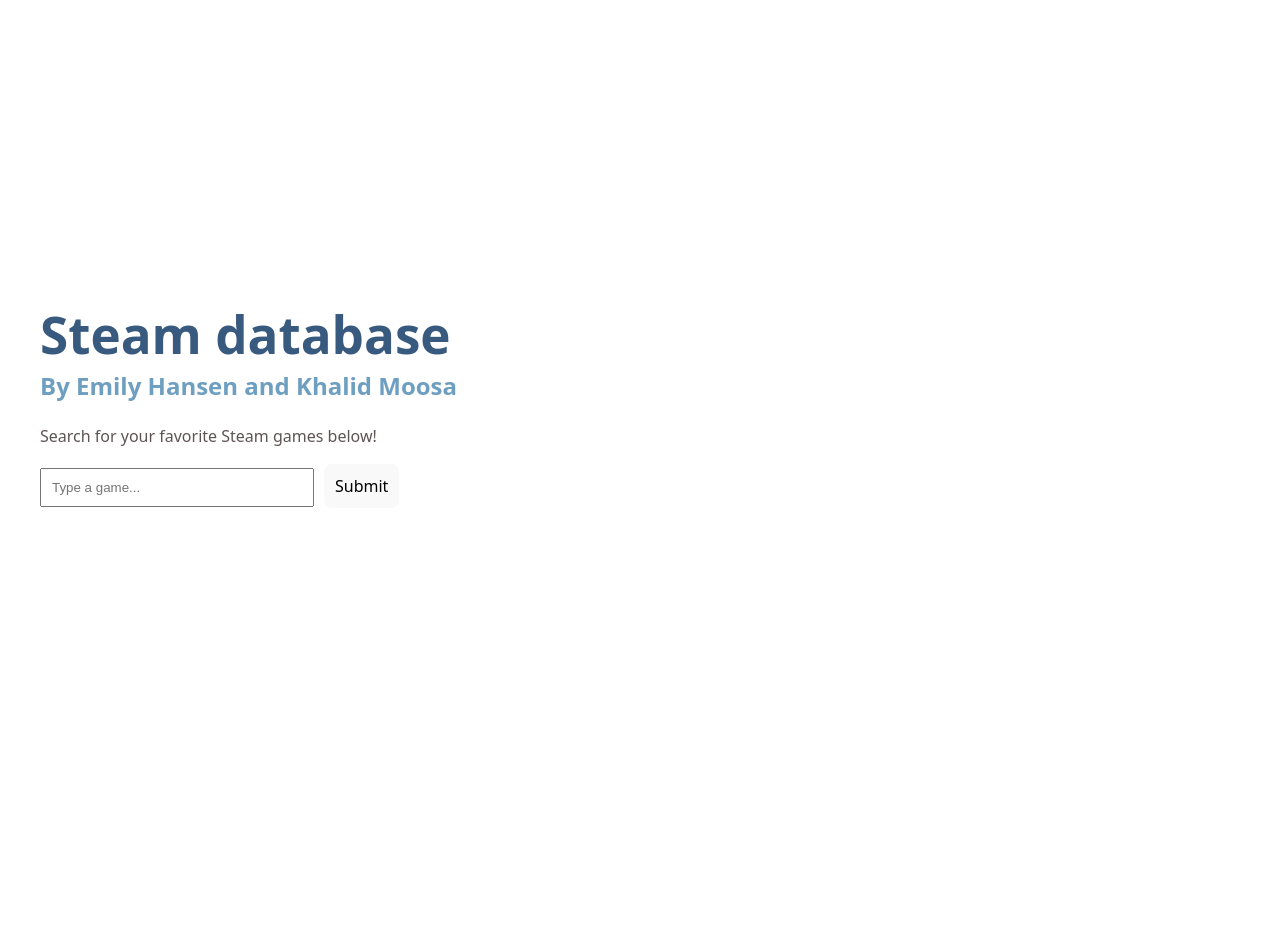
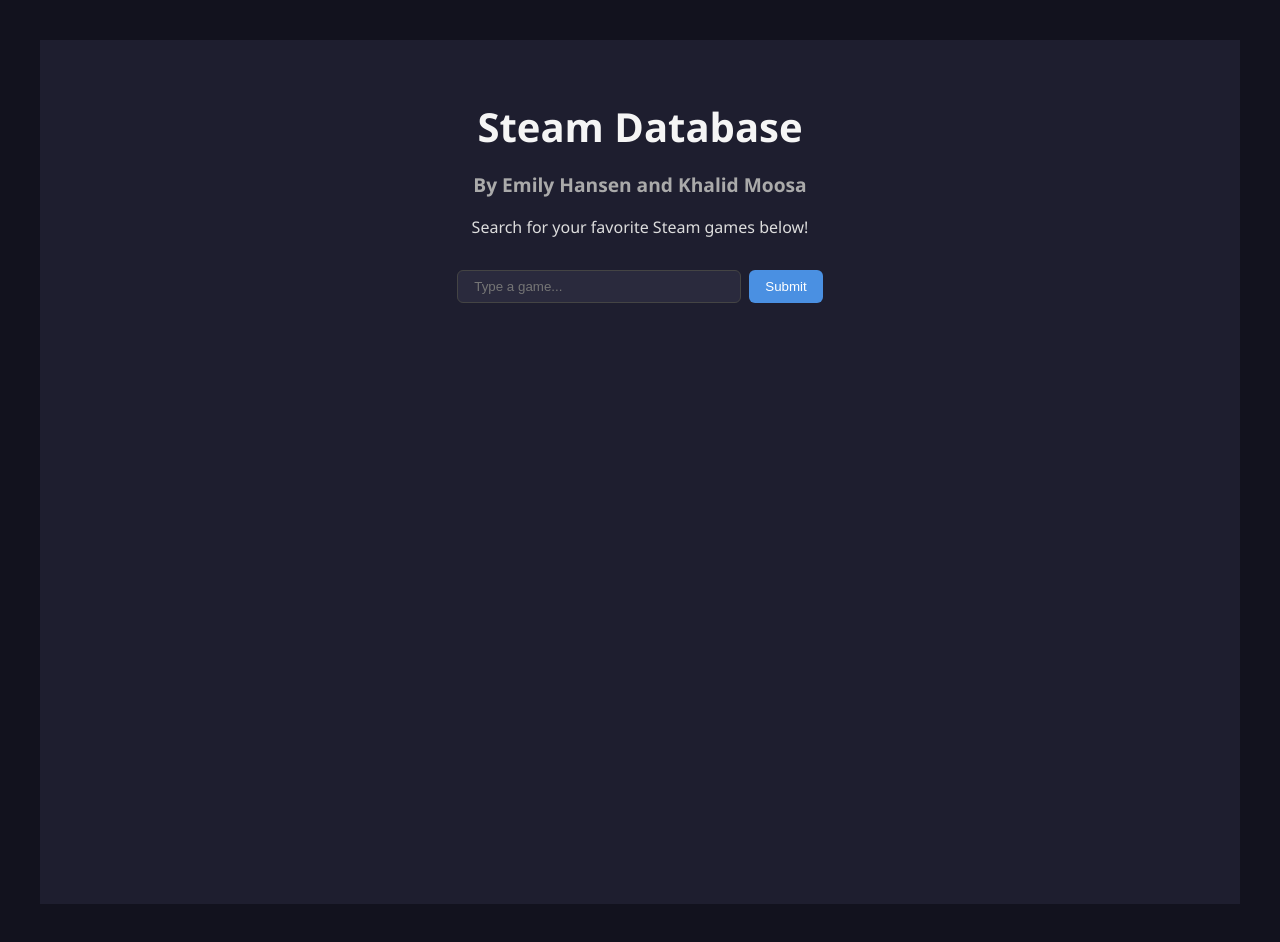
Before and after one commit to grmpyktn11/Cs450Project, a React (Vite) app in the folder frontend/my-react-app/: page / in a window 1280 px wide. Before the commit the page ends 800 px from the top, so only its background shows below. Built offline with nearby package versions, Linux system fonts and the light colour scheme.

Commit message:
ITS FIXED YAYAYAYAY

```diff
--- a/frontend/my-react-app/src/App.jsx
+++ b/frontend/my-react-app/src/App.jsx
@@ -1,6 +1,7 @@
 import { useState } from "react";
+import "./App.css"; // Import your stylesheet
 
-function App() {
+export default function App() {
   const [message, setMessage] = useState("");
   const [gameInfo, setGameInfo] = useState(null);
   const [error, setError] = useState("");
@@ -13,9 +14,7 @@
       headers: { "Content-Type": "application/json" },
       body: JSON.stringify({ search: message })
     });
-
     const data = await res.json();
-
     if (data.error) {
       setError(data.error);
     } else {
@@ -23,46 +22,60 @@
     }
   };
 
+  const getRatingColor = (rating) => {
+    if (rating === null || rating === undefined) return "rating-gray";
+    if (rating > 75) return "rating-green";
+    if (rating > 40) return "rating-yellow";
+    return "rating-red";
+  };
+
   return (
-    <div style={{ padding: "40px" }}>
-      <h1> Steam database</h1>
-      <h2>By Emily Hansen and Khalid Moosa</h2>
-      <p style={{color: "#5e5454ff"}}>Search for your favorite Steam games below!</p>
+    <div className="app-container">
+      <h1 className="title">Steam Database</h1>
+      <h2 className="subtitle">By Emily Hansen and Khalid Moosa</h2>
+      <p className="intro">Search for your favorite Steam games below!</p>
+
+      <div className="input-row">
         <input
+          type="text"
           value={message}
           onChange={(e) => setMessage(e.target.value)}
           placeholder="Type a game..."
-        style={{ padding: "10px", width: "250px" }}
+          className="search-input"
         />
+        <button onClick={sendMessage} className="submit-btn">Submit</button>
+      </div>
 
-      <button
-        onClick={sendMessage}
-        style={{ marginLeft: "10px", padding: "10px" }}
-      >
-        Submit
-      </button>
-
-      <div style={{ marginTop: "20px" }}>
-        {error && <div style={{ color: "red" }}>{error}</div>}
+      {error && <div className="error">{error}</div>}
 
       {gameInfo && (
+        <div className="game-card">
+          <div className="top-row">
+            <img src={gameInfo.image} alt={gameInfo.gamename} className="game-img" />
+            <h2 className="game-title">{gameInfo.gamename}</h2>
+          </div>
+          <div className="price-row">
+            <div><strong>Current Price:</strong> ${gameInfo.currentPrice}</div>
+            {gameInfo.currentPrice !== gameInfo.initialPrice && (
+              <>
+                <div><strong>Discount:</strong> {((gameInfo.initialPrice - gameInfo.currentPrice) / gameInfo.initialPrice * 100).toFixed(0)}%</div>
+                <div><strong>Base Price:</strong> ${gameInfo.initialPrice}</div>
+              </>
+            )}
+          </div>
           <div>
-            <div class="top-row">
-              <img src={gameInfo.image} alt={gameInfo.gamename + " logo"} />
-              <h2><strong>{gameInfo.gamename}</strong></h2>
+            <strong>Rating: </strong>
+            <span className={`rating ${getRatingColor(gameInfo.rating)}`}>
+              {gameInfo.rating ?? "N/A"}
+            </span>
           </div>
-            <p><strong>Steam URL:</strong> <a href={gameInfo.url} target="_blank">{gameInfo.url}</a></p>
-            <p><strong>Base Price:</strong> ${gameInfo.initialPrice}</p>
-            <p><strong>Current Price:</strong> ${gameInfo.currentPrice}</p>
-            <p><strong>Rating:</strong> {gameInfo.rating ?? "N/A"}</p>
-            <p><strong>Genre:</strong> {gameInfo.genre}</p>
-            <p><strong>Release Date:</strong> {gameInfo.releaseDate}</p>
+          <div><strong>Genre:</strong> {gameInfo.genre}</div>
+          <div><strong>Release Date:</strong> {gameInfo.releaseDate}</div>
+          <div className="description">
             <p><strong>Description:</strong> {gameInfo.description}</p>
+          </div>
         </div>
       )}
     </div>
-    </div>
   );
 }
-
-export default App;
--- a/frontend/my-react-app/src/index.css
+++ b/frontend/my-react-app/src/index.css
@@ -1,88 +1,138 @@
-:root {
-  font-family: system-ui, Avenir, Helvetica, Arial, sans-serif;
-  line-height: 1.5;
-  font-weight: 400;
-
-  color-scheme: light dark;
-  color: rgba(255, 255, 255, 0.87);
-  background-color: #242424;
-
-  font-synthesis: none;
-  text-rendering: optimizeLegibility;
-  -webkit-font-smoothing: antialiased;
-  -moz-osx-font-smoothing: grayscale;
+/* General layout */
+:root
+{
+  background-color: #12121e;
+}
+.app-container {
+  min-height: 100vh;
+  background: #1e1e2f;
+  color: #f5f5f5;
+  font-family: "Segoe UI", sans-serif;
+  display: flex;
+  flex-direction: column;
+  align-items: center;
+  padding: 2rem;
 }
 
-a {
-  font-weight: 500;
-  color: #646cff;
-  text-decoration: inherit;
-}
-a:hover {
-  color: #535bf2;
+/* Titles */
+.title {
+  font-size: 2.5rem;
+  font-weight: bold;
+  margin-bottom: 0.1rem;
 }
 
-body {
-  margin: 0;
-  display: flex;
-  place-items: center;
-  min-width: 320px;
-  min-height: 100vh;
+.subtitle {
+  font-size: 1.2rem;
+  color: #aaa;
+  margin-bottom: 0.1rem;
 }
 
-h1 {
-  font-size: 3.2em;
-  line-height: 1.1;
-  margin-bottom: 5px;
-  color: #395A7F;
+.intro {
+  margin-bottom: 2rem;
+  text-align: center;
+  color: #ddd;
 }
 
-h2 {
-  margin-top: 0;
-  margin-bottom: 20px;
-  color: #6E9FC1;
+/* Input row */
+.input-row {
+  display: flex;
+  gap: 0.5rem;
+  margin-bottom: 1.5rem;
+}
+
+.search-input {
+  padding: 0.5rem 1rem;
+  border: 1px solid #444;
+  border-radius: 6px;
+  background: #2a2a3d;
+  color: #fff;
+  width: 250px;
+}
+
+.search-input:focus {
+  outline: none;
+  border-color: #4a90e2;
+}
+
+.submit-btn {
+  padding: 0.5rem 1rem;
+  background: #4a90e2;
+  border: none;
+  border-radius: 6px;
+  color: #fff;
+  cursor: pointer;
+  transition: background 0.2s ease;
+}
+
+.submit-btn:hover {
+  background: #357ab8;
+}
+
+/* Error message */
+.error {
+  color: #ff4d4d;
+  margin-bottom: 1rem;
+}
+
+/* Game card */
+.game-card {
+  background: #2a2a3d;
+  border-radius: 10px;
+  padding: 1.5rem;
+  width: 100%;
+  max-width: 600px;
+  box-shadow: 0 4px 12px rgba(0,0,0,0.4);
 }
 
 .top-row {
   display: flex;
   align-items: center;
-  gap: 20px;
-  margin-bottom: 20px;
+  gap: 1rem;
+  margin-bottom: 1rem;
 }
 
-.top-row img {
-  width: 150px;
-  height: auto;
+.game-img {
+  width: 200px;
+  height: 100px;
+  object-fit: cover;
+  border-radius: 6px;
 }
 
-button {
-  border-radius: 8px;
-  border: 1px solid transparent;
-  padding: 0.6em 1.2em;
-  font-size: 1em;
-  font-weight: 500;
-  font-family: inherit;
-  background-color: #1a1a1a;
-  cursor: pointer;
-  transition: border-color 0.25s;
-}
-button:hover {
-  border-color: #646cff;
-}
-button:focus,
-button:focus-visible {
-  outline: 4px auto -webkit-focus-ring-color;
+.game-title {
+  font-size: 1.8rem;
+  font-weight: bold;
 }
 
-@media (prefers-color-scheme: light) {
-  :root {
-    color: #213547;
-    background-color: #ffffff;
-  }
-  a:hover {
-    color: #747bff;
-  }
-  button {
-    background-color: #f9f9f9;
-  }
+/* Price row */
+.price-row {
+  display: flex;
+  justify-content: space-between;
+  margin-bottom: 1rem;
 }
+
+/* Ratings */
+.rating {
+  font-weight: bold;
+}
+
+.rating-green {
+  color: #4ade80;
+}
+
+.rating-yellow {
+  color: #facc15;
+}
+
+.rating-red {
+  color: #f87171;
+}
+
+.rating-gray {
+  color: #aaa;
+}
+
+/* Description */
+.description {
+  margin-top: 1rem;
+  line-height: 1.4;
+}
```
Also changed, not shown: 1 other file (tests, documents, lock files or other folders). Lines whose indentation alone changed are shown as unchanged.
